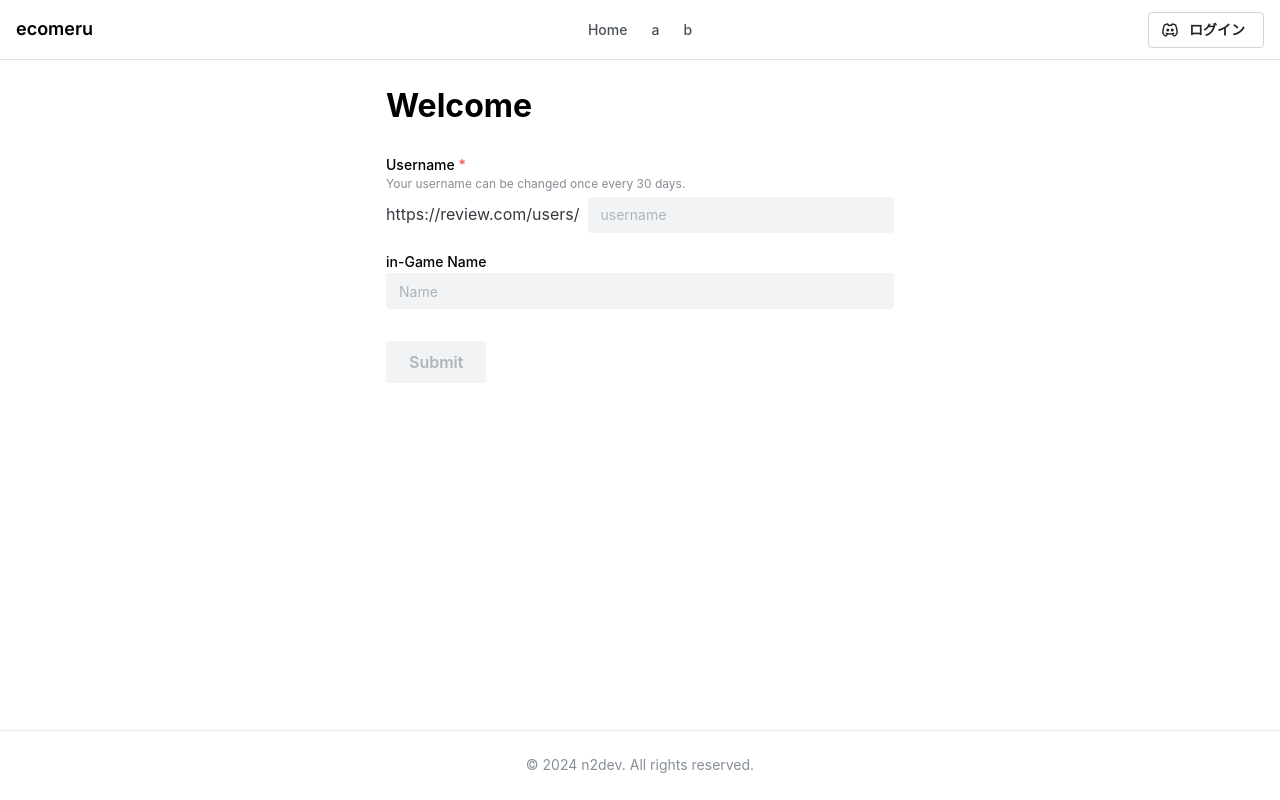
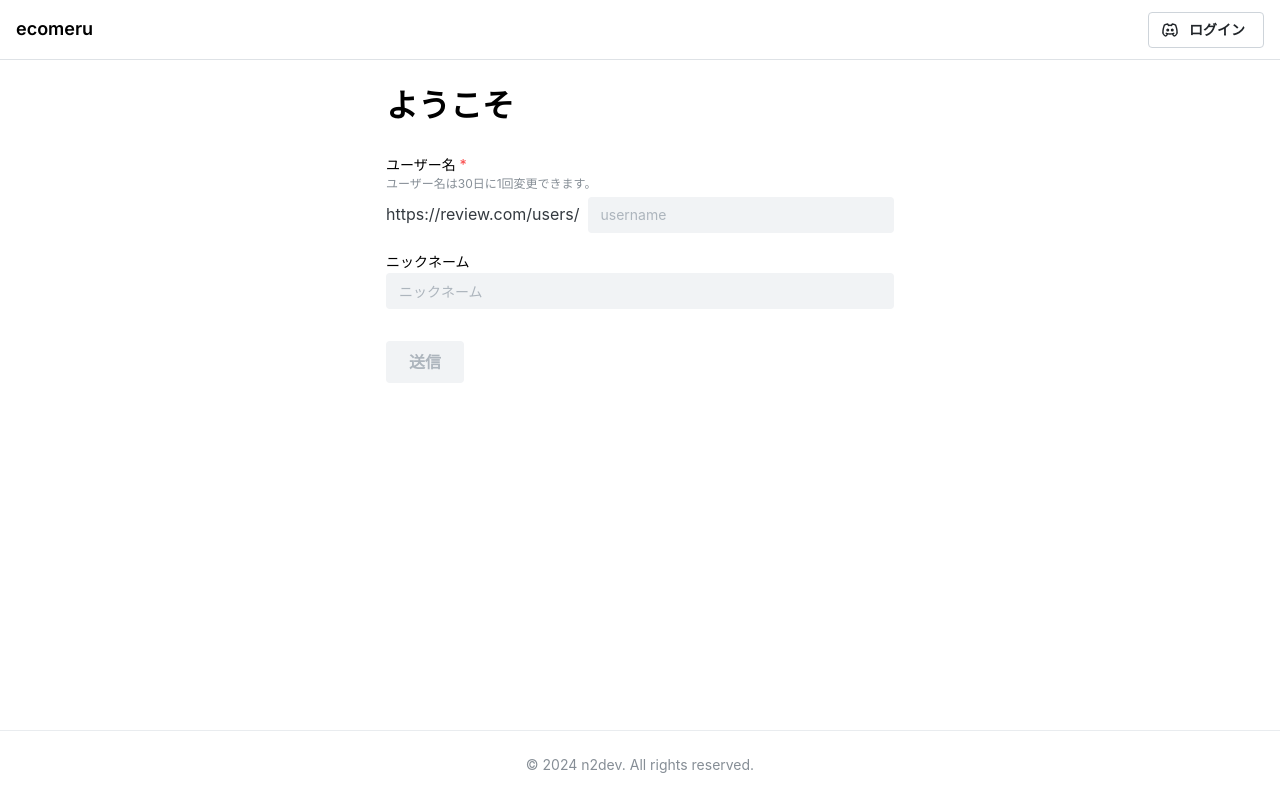
Before and after one commit to hellonagi/ecomeru, a Next.js app in the folder front/: page /auth/init in a window 1280 px wide. Built offline with nearby package versions, Linux system fonts and the light colour scheme.

Commit message:
Fix register form

```diff
--- a/front/app/(auth)/auth/init/page.tsx
+++ b/front/app/(auth)/auth/init/page.tsx
@@ -4,7 +4,7 @@ import { initUsername } from '@/features/auth/actions/init-username'
 export default async function Page() {
   return (
     <>
-      <h1>Welcome</h1>
+      <h1>ようこそ</h1>
       <InitForm onFormAction={initUsername} />
     </>
   )
--- a/front/components/header/Header.tsx
+++ b/front/components/header/Header.tsx
@@ -40,16 +40,16 @@ export default function Header() {
   const [userMenuOpened, setUserMenuOpened] = useState(false)
   const { loading, currentUser, logout } = useAuth()
 
-  const items = links.map((link) => (
-    <a
-      key={link.label}
-      href={link.link}
-      className={classes.link}
-      onClick={(event) => event.preventDefault()}
-    >
-      {link.label}
-    </a>
-  ))
+  // const items = links.map((link) => (
+  //   <a
+  //     key={link.label}
+  //     href={link.link}
+  //     className={classes.link}
+  //     onClick={(event) => event.preventDefault()}
+  //   >
+  //     {link.label}
+  //   </a>
+  // ))
 
   return (
     <>
@@ -67,9 +67,9 @@ export default function Header() {
             </Text>
           </Flex>
 
-          <Group flex={1} justify="center" h="100%" gap={0} visibleFrom="sm">
+          {/* <Group flex={1} justify="center" h="100%" gap={0} visibleFrom="sm">
             {items}
-          </Group>
+          </Group> */}
           <Group flex={1} justify="end" visibleFrom="sm">
             {loading ? (
               <>
@@ -158,10 +158,10 @@ export default function Header() {
           zIndex={1000000}
         >
           <ScrollArea h={`calc(100vh - ${rem(80)})`} mx="-md">
-            <Divider my="sm" />
+            {/* <Divider my="sm" />
 
             {items}
-            <Divider my="sm" />
+            <Divider my="sm" /> */}
 
             <Group justify="center" grow pb="xl" px="md">
               {currentUser ? <LogoutButton /> : <LoginButton />}
--- a/front/features/auth/InitForm.tsx
+++ b/front/features/auth/InitForm.tsx
@@ -64,8 +64,8 @@ export default function InitForm({
   return (
     <form ref={formRef} onSubmit={handleFormSubmit}>
       <TextInput
-        label="Username"
-        description="Your username can be changed once every 30 days."
+        label="ユーザー名"
+        description="ユーザー名は30日に1回変更できます。"
         placeholder="username"
         withAsterisk
         variant="filled"
@@ -75,8 +75,8 @@ export default function InitForm({
       />
       <TextInput
         mt="md"
-        label="in-Game Name"
-        placeholder="Name"
+        label="ニックネーム"
+        placeholder="ニックネーム"
         variant="filled"
         error={errors.nickname?.message}
         {...register('nickname')}
@@ -89,7 +89,7 @@ export default function InitForm({
           aria-disabled={isSubmitting || !isDirty || !isValid}
           disabled={isSubmitting || !isDirty || !isValid}
         >
-          Submit
+          送信
         </Button>
       </Group>
     </form>
--- a/front/schemas/initSchema.tsx
+++ b/front/schemas/initSchema.tsx
@@ -4,15 +4,12 @@ export const schema = z.object({
   username: z
     .string()
     .trim()
-    .regex(
-      /^[a-z0-9_]+$/,
-      'Only lowercase letters, numbers, and underscores are allowed.',
-    )
-    .min(1, 'Must be at least 1 character long.')
-    .max(16, 'Must be at most 16 characters long.'),
+    .regex(/^[a-z0-9_]+$/, '英小文字、数字、アンダーバーのみ使用できます。')
+    .min(1, '1文字以上でなければなりません。')
+    .max(16, '16文字以下でなければなりません。'),
   nickname: z
     .string()
     .trim()
-    .min(1, 'Must be at least 1 character long.')
-    .max(10, 'Must be at most 10 characters long.'),
+    .min(1, '1文字以上でなければなりません。')
+    .max(10, '10文字以下でなければなりません。'),
 })
```
Also changed, not shown: 1 other file (tests, documents, lock files or other folders).
